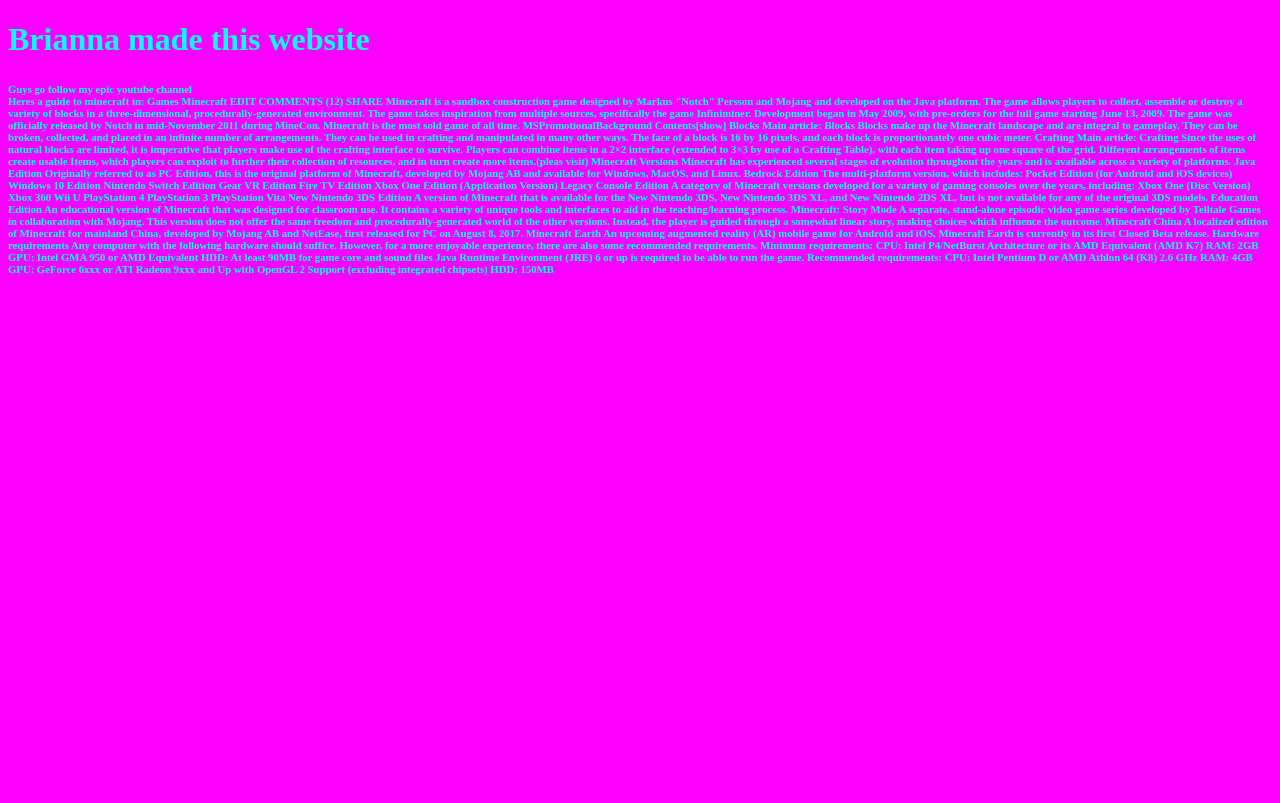
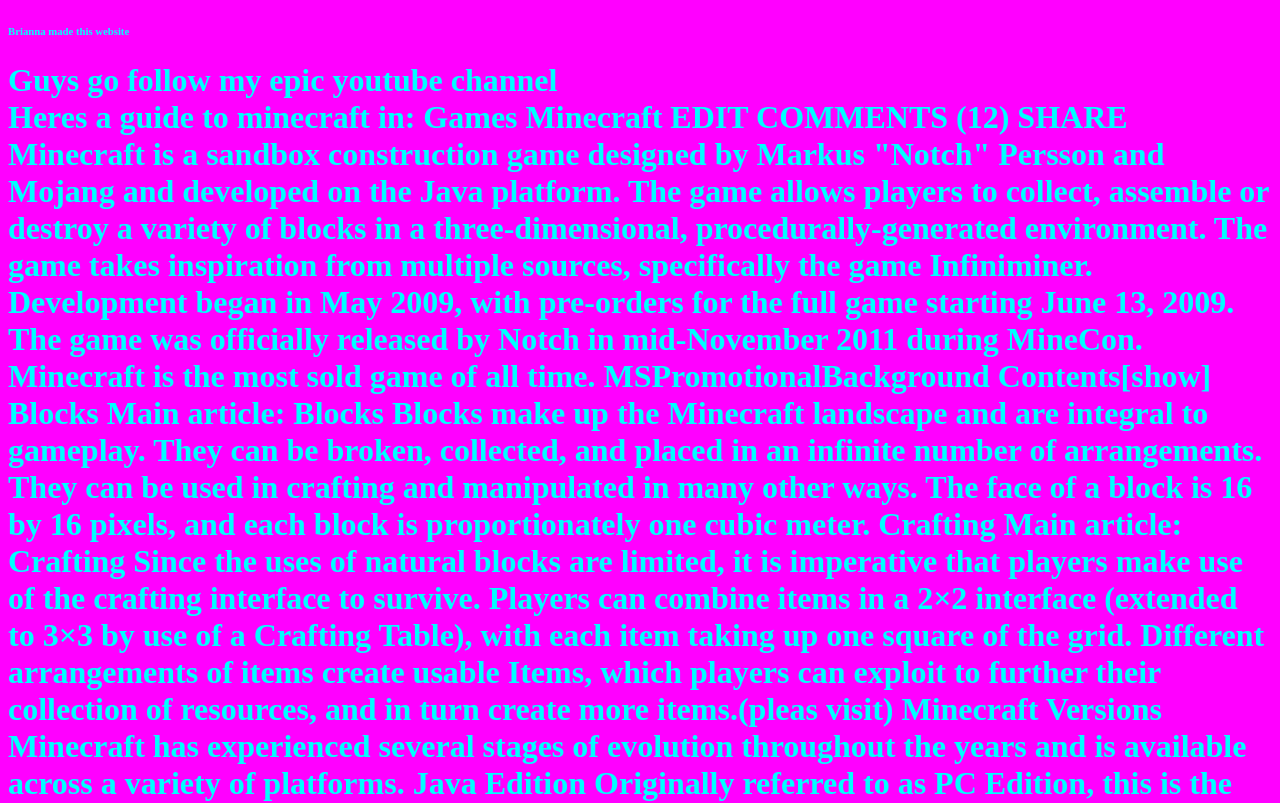
Before and after one commit to TristanBalbin/tristanbalbin.github.io, a plain HTML site: page index.html in a window 1280 px wide. Shown: the top 803 px of the page. Drawn offline with Linux system fonts and the light colour scheme.

Commit message:
Update index.html

```diff
--- a/index.html
+++ b/index.html
@@ -8,8 +8,8 @@
     </head>
 
         <body >
-            <h1>Brianna made this website</h1>
-            <h6>Guys go follow my epic youtube channel<br>Heres a guide to minecraft
+            <h6>Brianna made this website</h6>
+            <h1>Guys go follow my epic youtube channel<br>Heres a guide to minecraft
 in:
 Games
 Minecraft
@@ -83,6 +83,6 @@ Recommended requirements:
 CPU: Intel Pentium D or AMD Athlon 64 (K8) 2.6 GHz
 RAM: 4GB
 GPU: GeForce 6xxx or ATI Radeon 9xxx and Up with OpenGL 2 Support (excluding integrated chipsets)
-HDD: 150MB</h16>
+HDD: 150MB</h1>
     </body>
 </html>
```
